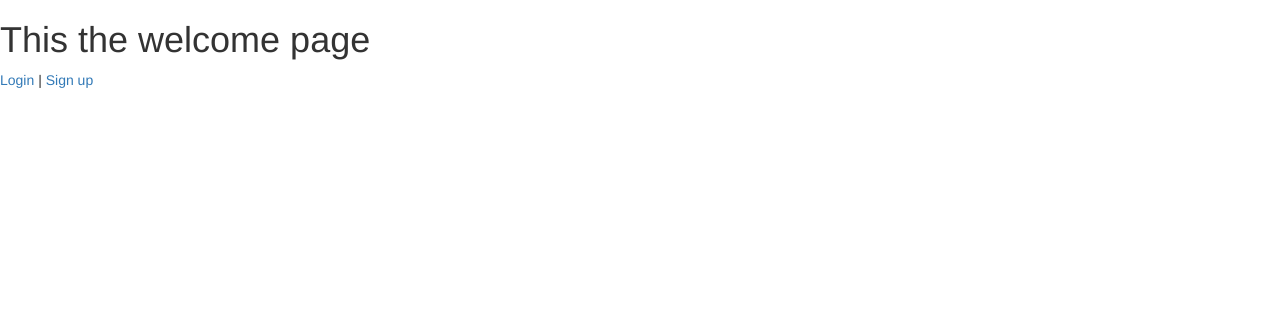
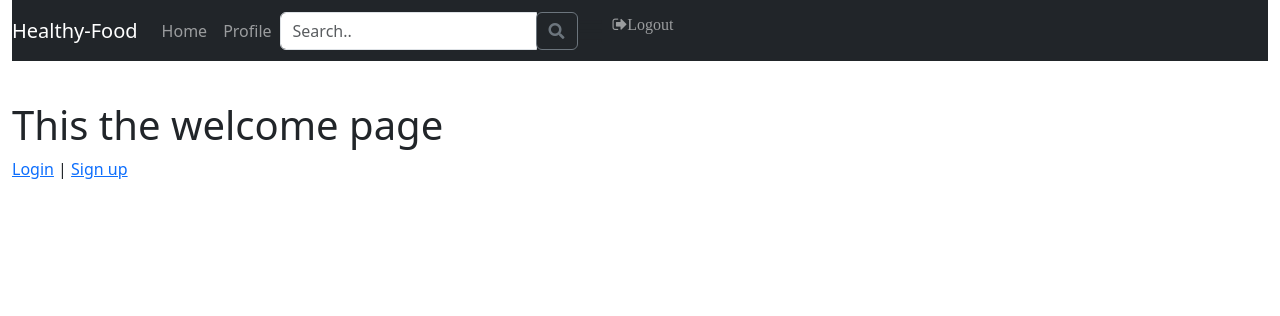
Before and after one commit to la-corne/healthyFood, a Rails app: page / in a window 1280 px wide. Shown: the top 316 px of the page. Run offline with Rails 7, Linux system fonts and the light colour scheme; style sheets or scripts are compiled from the project's sources; some libraries are stand-ins or nearby versions.

Commit message:
finishing the sidebar

```diff
--- a/healthy_food/app/assets/javascripts/application.js
+++ b/healthy_food/app/assets/javascripts/application.js
@@ -11,8 +11,10 @@
 // about supported directives.
 //
 //= require rails-ujs
-//= require jquery
-//= require bootstrap-sprockets
+// = require jquery3
+//= require popper
+//= require bootstrap
 //= require activestorage
 //= require turbolinks
 //= require_tree .
+//= require navigation.js
--- a/healthy_food/app/assets/stylesheets/custom.css.scss
+++ b/healthy_food/app/assets/stylesheets/custom.css.scss
@@ -1,2 +1,54 @@
-@import "bootstrap-sprockets";
 @import "bootstrap";
+/*start of side nav css*/
+
+/* The side navigation menu */
+.sidenav {
+  height: 100%; /* 100% Full-height */
+  width: 0; /* 0 width - change this with JavaScript */
+  position: fixed; /* Stay in place */
+  z-index: 1; /* Stay on top */
+  top: 0; /* Stay at the top */
+  left: 0;
+  background-color: #111; /* Black*/
+  overflow-x: hidden; /* Disable horizontal scroll */
+  padding-top: 60px; /* Place content 60px from the top */
+  transition: 0.5s; /* 0.5 second transition effect to slide in the sidenav */
+}
+
+/* The navigation menu links */
+.sidenav a {
+  padding: 8px 8px 8px 32px;
+  text-decoration: none;
+  font-size: 25px;
+  color: #818181;
+  display: block;
+  transition: 0.3s;
+}
+
+/* When you mouse over the navigation links, change their color */
+.sidenav a:hover {
+  color: #f1f1f1;
+}
+
+/* Position and style the close button (top right corner) */
+.sidenav .closebtn {
+  position: absolute;
+  top: 0;
+  right: 25px;
+  font-size: 36px;
+  margin-left: 50px;
+}
+
+/* Style page content - use this if you want to push the page content to the right when you open the side navigation */
+#main {
+  transition: margin-left .5s;
+  padding: 20px;
+}
+
+/* On smaller screens, where height is less than 450px, change the style of the sidenav (less padding and a smaller font size) */
+@media screen and (max-height: 450px) {
+  .sidenav {padding-top: 15px;}
+  .sidenav a {font-size: 18px;}
+}
+
+/*end of side nav css*/
--- /dev/null
+++ b/healthy_food/app/views/layouts/_navigation.html.erb
@@ -0,0 +1,79 @@
+<link rel="stylesheet" href="https://use.fontawesome.com/releases/v5.7.0/css/all.css" integrity="sha384-lZN37f5QGtY3VHgisS14W3ExzMWZxybE1SJSEsQp9S+oqd12jhcu+A56Ebc1zFSJ" crossorigin="anonymous">
+<link rel="stylesheet" href="https://cdnjs.cloudflare.com/ajax/libs/font-awesome/4.7.0/css/font-awesome.min.css">
+<nav class="navbar navbar-expand-lg navbar-dark bg-dark">
+  <%= link_to "Healthy-Food", root_path, class: "navbar-brand" %>
+  <button class="navbar-toggler" type="button" data-toggle="collapse" data-target="#navbarSupportedContent" aria-controls="navbarSupportedContent" aria-expanded="false" aria-label="Toggle navigation">
+    <span class="navbar-toggler-icon"></span>
+  </button>
+
+  <div class="collapse navbar-collapse " id="navbarSupportedContent">
+    <ul class="navbar-nav mr-auto">
+      <li class="nav-item active">
+        <%= link_to "Home", home_path, class: "nav-link" %>
+      </li>
+      <li class="nav-item">
+        <%= link_to "Profile", profile_path, class: "nav-link" %>
+      </li>
+
+    </ul>
+    <form class="form-inline my-2 my-lg-0 ">
+      <div class="input-group">
+        <input class="form-control" type="search" placeholder="Search.." aria-label="Search">
+        <div class="input-group-append">
+          <button class="btn btn-outline-secondary" type="submit" id="button-addon2"><i class="fas fa-search"></i>
+          </button>
+        </div>
+      </div>
+    </form>
+    <ul class="nav navbar-nav navbar-right">
+      <li><span style="font-size:30px;cursor:pointer" onclick="openNav()">&#9776;</span></li>
+      <li>
+        <%= link_to "Logout", root_path, class: "nav-link fa fa-sign-out" %>
+      </li>
+    </ul>
+  </div>
+</nav>
+
+<!--side bar-->
+<div id="mySidenav" class="sidenav">
+  <a href="javascript:void(0)" class="closebtn" onclick="closeNav()">&times;</a>
+  <%= link_to "Home", home_path %>
+  <%= link_to "Profile", profile_path %>
+  <%= link_to "Services", service_path %>
+  <%= link_to "Saved", saved_path %>
+  <%= link_to "Contact us", contact_us_path %>
+
+  <br>
+  <div class="col-sm-12">
+    <form class="navbar-form navbar-left">
+
+      <div class="input-group">
+        <input class="form-control" type="search" placeholder="Specialist name.." aria-label="Specialist name">
+        <div class="input-group-append">
+          <button class="btn btn-outline-secondary" type="submit" id="button-addon2"><i class="fas fa-search"></i>
+          </button>
+        </div>
+      </div>
+    </form>
+  </div>
+</div>
+
+
+<!-- Add all page content inside this div if you want the side nav to push page content to the right (not used if you only want the sidenav to sit on top of the page -->
+<div id="main">
+
+</div>
+
+<script>
+    function openNav() {
+        document.getElementById("mySidenav").style.width = "250px";
+        document.getElementById("main").style.marginLeft = "250px";
+        document.body.style.backgroundColor = "rgba(0,0,0,0.4)";
+    }
+
+    function closeNav() {
+        document.getElementById("mySidenav").style.width = "0";
+        document.getElementById("main").style.marginLeft = "0";
+        document.body.style.backgroundColor = "white";
+    }
+</script>
--- a/healthy_food/app/views/layouts/application.html.erb
+++ b/healthy_food/app/views/layouts/application.html.erb
@@ -1,15 +1,25 @@
 <!DOCTYPE html>
 <html>
 <head>
+
   <title>HealthyFood</title>
+  <meta charset="utf-8">
+  <!--phone-->
+  <meta name="viewport" content="width=device-width, initial-scale=1">
+  <link rel="shortcut icon" href= "../../assets/images/logoo.jpg">
+  <script type="text/javascript" src="../javascripts/navigation.js"></script>
+
   <%= csrf_meta_tags %>
   <%= csp_meta_tag %>
+  <%= stylesheet_link_tag 'application', media: 'all', 'data-turbolinks-track': 'reload' %>
+  <%= javascript_include_tag 'application', 'data-turbolinks-track': 'reload' %>
 
-    <%= stylesheet_link_tag    'application', media: 'all', 'data-turbolinks-track': 'reload' %>
-    <%= javascript_include_tag 'application', 'data-turbolinks-track': 'reload' %>
 </head>
 
 <body>
+<div class="container-fluid">
+<%= render 'layouts/navigation' %>
 <%= yield %>
+</div>
 </body>
 </html>
--- a/healthy_food/config/routes.rb
+++ b/healthy_food/config/routes.rb
@@ -3,4 +3,9 @@ Rails.application.routes.draw do
   root 'welcome#welcome'
   get 'login', to: 'welcome#login'
   get 'signup', to: 'welcome#signup'
+  get 'contact_us', to: 'welcome#contact_us'
+  get 'home', to: 'welcome#home'
+  get 'profile', to: 'welcome#profile'
+  get 'saved', to: 'welcome#saved'
+  get 'service', to: 'welcome#service'
 end
```
Also changed, not shown: healthy_food/app/assets/javascripts/navigation.js (added, +55 -0 lines), healthy_food/Gemfile, healthy_food/Gemfile.lock, healthy_food/app/assets/images/logoo.jpg (added), healthy_food/app/views/welcome/contact_us.html.erb (added), healthy_food/app/views/welcome/home.html.erb (added), healthy_food/app/views/welcome/profile.html.erb (added), healthy_food/app/views/welcome/saved.html.erb (added), healthy_food/app/views/welcome/service.html.erb (added). Lines whose indentation alone changed are shown as unchanged.
